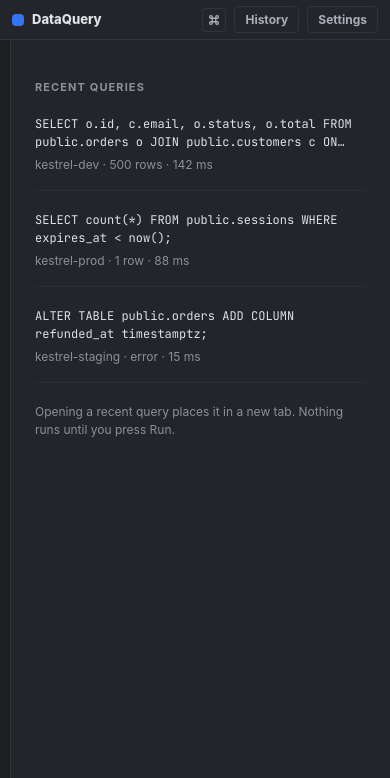
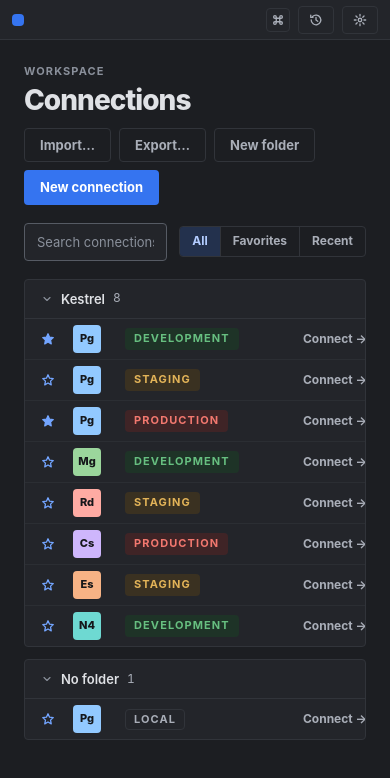
Before and after one commit to dev-manik-mia/DataQuery, a React (Vite) app: page / in a window 390 px wide. Shown: the top 778 px of the page. Built offline with nearby package versions, Linux system fonts and the light colour scheme.

Commit message:
screen min-width size update and release

```diff
--- a/src-tauri/tauri.conf.json
+++ b/src-tauri/tauri.conf.json
@@ -16,7 +16,7 @@
         "title": "DataQuery",
         "width": 1440,
         "height": 900,
-        "minWidth": 980,
+        "minWidth": 640,
         "minHeight": 620,
         "titleBarStyle": "Overlay",
         "hiddenTitle": true,
--- a/src/App.tsx
+++ b/src/App.tsx
@@ -5,7 +5,7 @@
 import styles from '@/components/shell/Shell.module.css';
 import { StatusBar, StatusIndicator } from '@/components/shell/StatusBar';
 import { Toasts } from '@/components/shell/Toasts';
-import { Crumbs, TitleBar, TitleDivider } from '@/components/shell/TitleBar';
+import { Crumbs, TitleBar, TitleBarButton, TitleDivider } from '@/components/shell/TitleBar';
 import { Button, Chip, EngineMark, EnvironmentChip, Icon, IconButton, Menu } from '@/components/ui';
 import { ConnectionForm } from '@/features/connections/ConnectionForm';
 import { ConnectionsHome } from '@/features/connections/ConnectionsHome';
@@ -110,16 +110,10 @@
         <Icon name="command" />
       </IconButton>
       {session?.capabilities.monitoring && view.name === 'workspace' && (
-        <Button size="sm" onClick={() => useWorkspace.getState().openMonitorTab()}>
-          {t('nav.monitoring')}
-        </Button>
+        <TitleBarButton icon="activity" label={t('nav.monitoring')} onClick={() => useWorkspace.getState().openMonitorTab()} />
       )}
-      <Button size="sm" onClick={() => navigate({ name: 'history' })}>
-        {t('nav.history')}
-      </Button>
-      <Button size="sm" onClick={() => navigate({ name: 'settings', section: 'general' })}>
-        {t('nav.settings')}
-      </Button>
+      <TitleBarButton icon="history" label={t('nav.history')} onClick={() => navigate({ name: 'history' })} />
+      <TitleBarButton icon="settings" label={t('nav.settings')} onClick={() => navigate({ name: 'settings', section: 'general' })} />
     </>
   );
 
--- a/src/components/shell/Shell.module.css
+++ b/src/components/shell/Shell.module.css
@@ -22,6 +22,9 @@
   padding: 0 var(--space-3);
   border-bottom: 1px solid var(--line);
   background: var(--surface);
+  min-width: 0;
+  overflow: hidden;
+  white-space: nowrap;
 }
 
 .titlebarMac {
@@ -95,6 +98,7 @@
 
 .center {
   flex: 1;
+  min-width: 0;
   display: flex;
   justify-content: center;
   align-self: stretch;
@@ -102,6 +106,7 @@
 }
 
 .actions {
+  flex: none;
   display: flex;
   align-items: center;
   gap: var(--space-2);
@@ -129,6 +134,24 @@
   font-weight: 600;
 }
 
+.navIcon {
+  display: none;
+}
+
+/* A narrow window keeps the title bar on one line: icon-only buttons, no brand name
+   or status word (both stay as accessible names and tooltips). */
+@media (max-width: 900px) {
+  .brandName,
+  .titlebar .statusLabel,
+  .navLabel {
+    display: none;
+  }
+
+  .navIcon {
+    display: inline-flex;
+  }
+}
+
 .statusDot {
   width: 6px;
   height: 6px;
--- a/src/components/shell/StatusBar.tsx
+++ b/src/components/shell/StatusBar.tsx
@@ -24,9 +24,9 @@
  */
 export function StatusIndicator({ status, live = true }: { status: ConnectionStatus; live?: boolean }) {
   return (
-    <span className={styles.status} style={{ color: statusTone[status] }} role={live ? 'status' : undefined}>
+    <span className={styles.status} style={{ color: statusTone[status] }} role={live ? 'status' : undefined} title={statusLabel[status]}>
       <span className={styles.statusDot} aria-hidden />
-      {statusLabel[status]}
+      <span className={styles.statusLabel}>{statusLabel[status]}</span>
     </span>
   );
 }
--- a/src/components/shell/TitleBar.tsx
+++ b/src/components/shell/TitleBar.tsx
@@ -1,5 +1,7 @@
 import type { ReactNode } from 'react';
 
+import { Button } from '@/components/ui/Button';
+import { Icon, type IconName } from '@/components/ui/Icon';
 import { isMac } from '@/lib/platform';
 
 import styles from './Shell.module.css';
@@ -19,7 +21,7 @@
     <header className={classes} data-tauri-drag-region>
       <button type="button" className={styles.brand} onClick={onBrand} aria-label="DataQuery — connections">
         <span className={styles.brandMark} aria-hidden />
-        DataQuery
+        <span className={styles.brandName}>DataQuery</span>
       </button>
       {crumbs}
       {center ? (
@@ -31,6 +33,15 @@
       )}
       {actions && <div className={styles.actions}>{actions}</div>}
     </header>
+  );
+}
+
+/** A title bar button that keeps only its icon in a narrow window. */
+export function TitleBarButton({ icon, label, onClick }: { icon: IconName; label: string; onClick: () => void }) {
+  return (
+    <Button size="sm" title={label} aria-label={label} onClick={onClick} icon={<span className={styles.navIcon}><Icon name={icon} size={14} /></span>}>
+      <span className={styles.navLabel}>{label}</span>
+    </Button>
   );
 }
 
--- a/src/features/commands/commands.ts
+++ b/src/features/commands/commands.ts
@@ -59,7 +59,7 @@
     title: 'DataQuery',
     width: 1280,
     height: 820,
-    minWidth: 980,
+    minWidth: 640,
     minHeight: 620,
     x: 80 + windows * 24,
     y: 80 + windows * 24,
--- a/src/features/connections/Connections.module.css
+++ b/src/features/connections/Connections.module.css
@@ -12,7 +12,10 @@
   padding: 28px 40px;
   min-width: 0;
   overflow: auto;
+  /* Rows adapt to the list's own width, with or without the side panel. */
+  container: connections / inline-size;
 }
+
 
 .toolbar {
   display: flex;
@@ -87,10 +90,6 @@
   border-bottom: none;
 }
 
-.row:hover {
-  background: var(--sunk);
-}
-
 .star {
   display: inline-flex;
   padding: 0;
@@ -129,6 +128,32 @@
   color: var(--accent-text);
 }
 
+/* Narrower lists drop the least important columns: first the address
+   (still in the name's tooltip), then when the connection was last used. */
+@container connections (max-width: 820px) {
+  .row {
+    grid-template-columns: 20px 28px minmax(0, 1fr) 130px 110px 110px;
+  }
+
+  .address {
+    display: none;
+  }
+}
+
+@container connections (max-width: 600px) {
+  .row {
+    grid-template-columns: 20px 28px minmax(0, 1fr) 130px 100px;
+  }
+
+  .lastUsed {
+    display: none;
+  }
+}
+
+.row:hover {
+  background: var(--sunk);
+}
+
 .aside {
   display: flex;
   flex-direction: column;
@@ -137,6 +162,21 @@
   border-left: 1px solid var(--line);
   background: var(--surface);
   overflow: auto;
+}
+
+/* After the base rules, so these win. Narrow windows: the list takes the whole width; recent queries stay in History. */
+@media (max-width: 900px) {
+  .home {
+    grid-template-columns: minmax(0, 1fr);
+  }
+
+  .aside {
+    display: none;
+  }
+
+  .main {
+    padding: 24px var(--space-6);
+  }
 }
 
 .recent {
@@ -268,6 +308,32 @@
   border-top: 1px solid var(--line);
   font-size: var(--text-caption);
   color: var(--ink-2);
+}
+
+/* A narrow window shows the engine groups in two columns, then one. */
+@media (max-width: 900px) {
+  .picker {
+    padding: 24px var(--space-6);
+  }
+
+  .pickerSearch {
+    width: 100%;
+    max-width: 360px;
+  }
+
+  .engineCols {
+    grid-template-columns: repeat(2, minmax(0, 1fr));
+  }
+
+  .pickerFoot {
+    flex-wrap: wrap;
+  }
+}
+
+@media (max-width: 600px) {
+  .engineCols {
+    grid-template-columns: minmax(0, 1fr);
+  }
 }
 
 /* Connection form */
--- a/src/features/connections/ConnectionsHome.tsx
+++ b/src/features/connections/ConnectionsHome.tsx
@@ -207,7 +207,9 @@
                             <Icon name="star" filled={c.favorite} />
                           </button>
                           {engine ? <EngineMark engine={engine} /> : <span />}
-                          <span className={`${styles.name} ellipsis`}>{c.name}</span>
+                          <span className={`${styles.name} ellipsis`} title={`${c.name} · ${c.config.host}:${c.config.port}${c.config.database ? `/${c.config.database}` : ''}`}>
+                            {c.name}
+                          </span>
                           <span>
                             <EnvironmentChip environment={c.environment} />
                           </span>
--- a/src/features/settings/Settings.module.css
+++ b/src/features/settings/Settings.module.css
@@ -56,10 +56,17 @@
 .row {
   display: flex;
   align-items: center;
+  flex-wrap: wrap;
   justify-content: space-between;
   gap: var(--space-4);
   padding: 14px var(--space-4);
   border-bottom: 1px solid var(--line-2);
+}
+
+/* The control keeps its own width, so the row only wraps when the window is narrow. */
+.row > :not(.rowText) {
+  width: auto;
+  max-width: 100%;
 }
 
 .row:last-child {
@@ -67,6 +74,7 @@
 }
 
 .rowText {
+  flex: 1 1 220px;
   display: flex;
   flex-direction: column;
   gap: 2px;
@@ -218,3 +226,24 @@
   width: 100%;
   min-height: 80px;
 }
+
+/* A narrow window: a slimmer menu, and rows and grids that fold onto more lines. */
+@media (max-width: 900px) {
+  .nav {
+    width: 180px;
+  }
+
+  .inner {
+    padding: 24px var(--space-6);
+  }
+
+  .keymapRow {
+    grid-template-columns: minmax(0, 1fr) auto;
+  }
+}
+
+@media (max-width: 700px) {
+  .fields {
+    grid-template-columns: minmax(0, 1fr);
+  }
+}
--- a/src/features/workspace/Workspace.module.css
+++ b/src/features/workspace/Workspace.module.css
@@ -99,8 +99,11 @@
   display: flex;
   align-items: center;
   justify-content: space-between;
+  gap: var(--space-2);
   width: 340px;
+  min-width: 0;
   height: 28px;
+  overflow: hidden;
   padding: 0 10px;
   border: 1px solid var(--line);
   border-radius: var(--radius);
@@ -113,10 +116,19 @@
   border-color: var(--ink-3);
 }
 
+/* A narrow window keeps the connection and the buttons; ⌘K still opens the search. */
+@media (max-width: 900px) {
+  .search {
+    display: none;
+  }
+}
+
 .connMenu {
   display: flex;
   align-items: center;
   gap: 4px;
+  min-width: 0;
+  white-space: nowrap;
   padding: 2px 4px;
   border: none;
   border-radius: var(--radius);
--- a/src/styles/ui.css
+++ b/src/styles/ui.css
@@ -441,15 +441,18 @@
   color: var(--ink-3);
 }
 
+/* The actions move below the title when both do not fit on one line. */
 .dq-pagehead {
   display: flex;
+  flex-wrap: wrap;
   align-items: flex-end;
   justify-content: space-between;
-  gap: var(--space-4);
+  gap: var(--space-3) var(--space-4);
 }
 
 .dq-pagehead__text {
   display: flex;
+  flex: 1 1 auto;
   flex-direction: column;
   gap: 6px;
   min-width: 0;
@@ -464,8 +467,10 @@
 
 .dq-pagehead__actions {
   display: flex;
+  flex-wrap: wrap;
   gap: var(--space-2);
   flex: none;
+  max-width: 100%;
 }
 
 /* ----------------------------------------------------------------- Alert */
```
